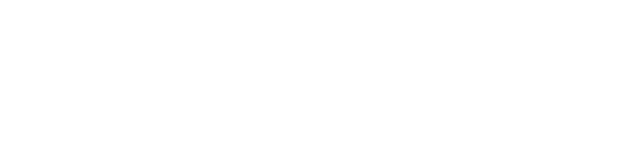
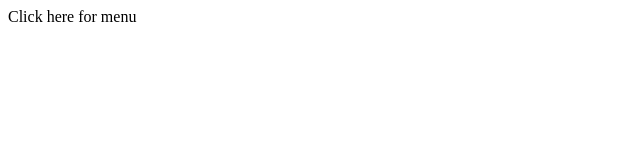
Before and after one commit to sivasaijujjuru/Qr-code, a plain HTML site: page index.html in a window 1280 px wide. Shown: the whole page, without its empty margins (0-640 px from the left). Drawn offline with Linux system fonts and the light colour scheme.

Commit message:
Update index.html

```diff
--- a/index.html
+++ b/index.html
@@ -1,3 +1,3 @@
 <html>
-  <p><a herf="https://github.com/sivasaijujjuru/Qr-code/blob/main/Dalchini%20Menu%20Final%20New.pdf"/></a></p>
+  <p><a herf="https://github.com/sivasaijujjuru/Qr-code/blob/main/Dalchini%20Menu%20Final%20New.pdf"/>Click here for menu</a></p>
 </html>
```
